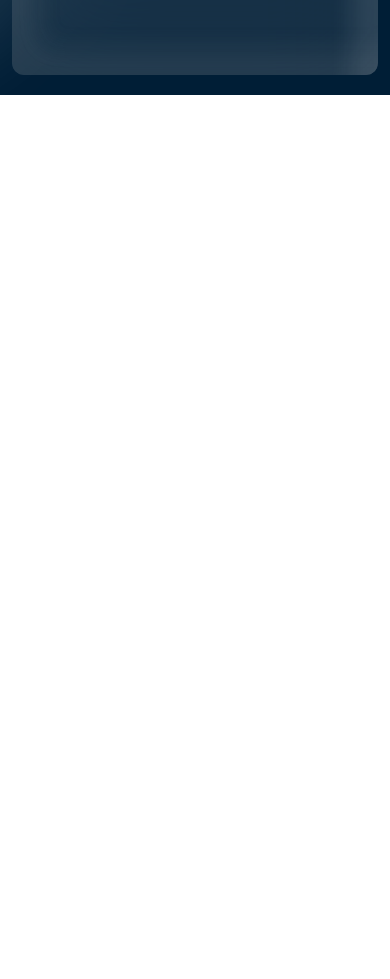
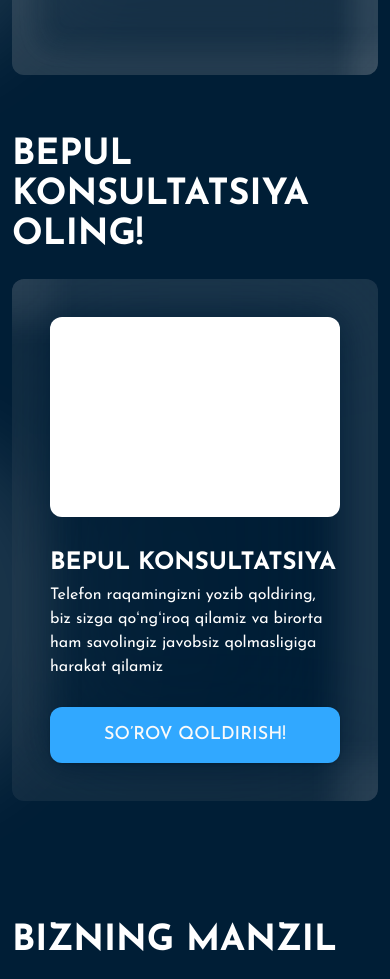
Before and after one commit to dilshodbek06/shift-center-app, a Next.js app: page / in a window 390 px wide. Shown: the part 7300-8279 px from the top of the page. Before the commit the page ends 7399 px from the top, so only its background shows below. Built offline with nearby package versions, Linux system fonts and the light colour scheme.

Commit message:
finish our location ui

```diff
--- /dev/null
+++ b/app/(home)/_components/consultation.tsx
@@ -0,0 +1,35 @@
+import { Button } from "@/components/ui/button";
+
+const Consultation = () => {
+  return (
+    <div className="relative pb-[20px]">
+      <div className="absolute w-[350px] h-[350px] left-div -bottom-1 left-[-400px] rounded-full "></div>
+      <div className="container max-w-6xl mx-auto px-3">
+        <h1 className="text-white font-bold text-4xl">
+          BEPUL KONSULTATSIYA OLING!
+        </h1>
+        <div className="mt-6 flex gap-5 flex-col md:flex-row">
+          <div className="w-full hidden md:block md:w-3/5 border rounded-md bg-white"></div>
+          <div className="w-full md:w-2/5 rounded-xl consul-div p-[38px]">
+            <div className="min-h-[200px] bg-white rounded-xl"></div>
+            <div className="mt-[30px]">
+              <h1 className="text-white font-bold text-2xl">
+                BEPUL KONSULTATSIYA
+              </h1>
+              <p className="text-white mt-1">
+                Telefon raqamingizni yozib qoldiring, biz sizga qoʻngʻiroq
+                qilamiz va birorta ham savolingiz javobsiz qolmasligiga harakat
+                qilamiz
+              </p>
+              <Button className="bg-[#31A8FF] hover:bg-[#219bf1] rounded-xl w-full mt-7 py-7 text-lg">
+                SO’ROV QOLDIRISH!
+              </Button>
+            </div>
+          </div>
+        </div>
+      </div>
+    </div>
+  );
+};
+
+export default Consultation;
--- a/app/(home)/_components/course-card.tsx
+++ b/app/(home)/_components/course-card.tsx
@@ -9,7 +9,7 @@ const CourseCard = () => {
         </div>
         <div>
           <h5 className="text-white font-bold text-2xl">FRONTEND</h5>
-          <p className="text-white font-bold text-xl">10 OY</p>
+          <p className="text-white font-bold text-xl mt-1 -mb-1">10 OY</p>
         </div>
       </div>
     </div>
--- /dev/null
+++ b/app/(home)/_components/our-location.tsx
@@ -0,0 +1,29 @@
+const OurLocation = () => {
+  return (
+    <div className="relative pt-[20px]  pb-[20px] ">
+      <div className="absolute w-[350px] h-[350px] left-div -bottom-1 left-[-400px] rounded-full "></div>
+      <div className="container max-w-6xl mx-auto px-3">
+        <h1 className="text-white font-bold text-4xl">
+        BIZNING MANZIL
+        </h1>
+        <div className="mt-6 flex gap-5 flex-col md:flex-row">
+          <div className="w-full hidden md:block md:w-3/5 border rounded-md bg-white"></div>
+          <div className="w-full md:w-2/5 rounded-xl consul-div p-[28px]">
+            <h1 className="text-white font-bold text-2xl mb-2">BUXORO</h1>
+
+            <div className="min-h-[200px] bg-white rounded-xl"></div>
+            <div className="mt-[30px]">
+              <h1 className="text-white font-bold text-2xl">MO’LJAL</h1>
+              <p className="text-white mt-1">BUXORO KITOB OLAMI YONIDA</p>
+              <hr className="py-[1.2px] bg-white mt-4" />
+              <h3 className="text-white font-bold text-2xl mt-6">ISH VAQTI</h3>
+              <p className="text-white mt-1">09:00-18:00</p>
+            </div>
+          </div>
+        </div>
+      </div>
+    </div>
+  );
+};
+
+export default OurLocation;
--- a/app/(home)/page.tsx
+++ b/app/(home)/page.tsx
@@ -1,8 +1,10 @@
 import About from "./_components/about";
+import Consultation from "./_components/consultation";
 import Courses from "./_components/courses";
 import Hero from "./_components/hero";
 import MarqueeImages from "./_components/marquee-images";
 import OurDirections from "./_components/our-directions";
+import OurLocation from "./_components/our-location";
 import StudentOpinion from "./_components/student-opinion";
 import WhyUs from "./_components/why-us";
 
@@ -38,7 +40,13 @@ export default function Home() {
         <Courses />
       </div>
       {/* CONSULTATION */}
+      <div className="mt-10">
+        <Consultation />
+      </div>
       {/* our location */}
+      <div className="mt-20">
+        <OurLocation />
+      </div>
       {/* footer */}
     </div>
   );
--- a/app/globals.css
+++ b/app/globals.css
@@ -116,3 +116,9 @@ body {
     26.97px -26.97px 26.97px 0px #7474741a inset;
   backdrop-filter: blur(53.93333435058594px);
 }
+
+.consul-div {
+  box-shadow: -37.7px 37.7px 37.7px 0px #ffffff1a inset,
+    37.7px -37.7px 37.7px 0px #a5a5a51a inset;
+  backdrop-filter: blur(75.4000015258789px);
+}
```
